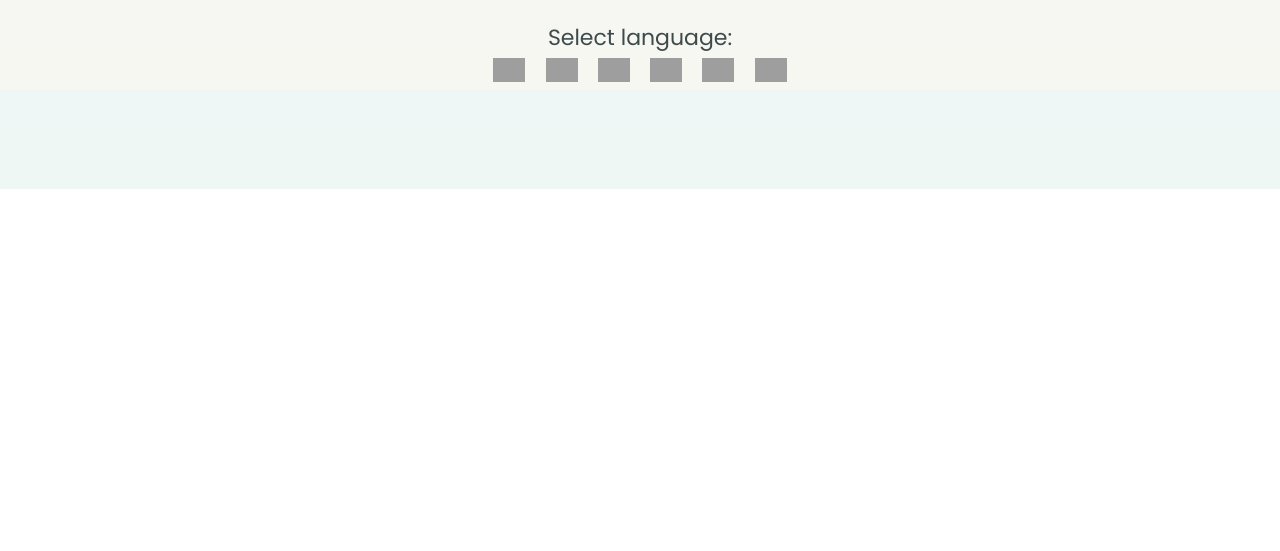
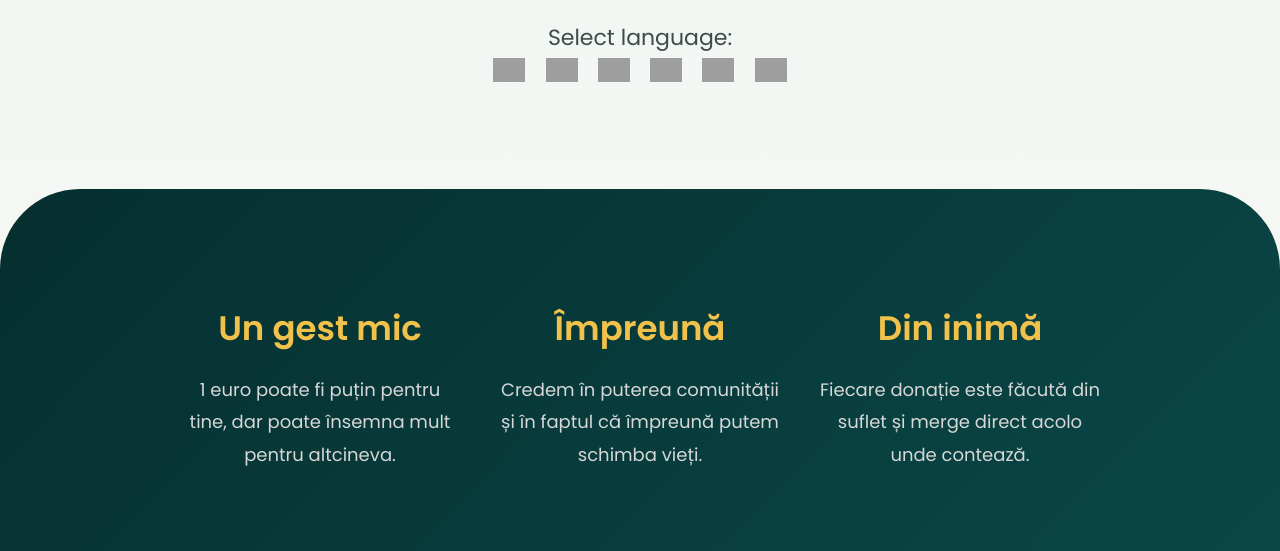
Before and after one commit to all1euro/1euro_project, a plain HTML site: page index.html in a window 1280 px wide. Shown: the part 611-1162 px from the top of the page. Before the commit the page ends 800 px from the top, so only its background shows below. Drawn offline with Linux system fonts and the light colour scheme; grey boxes are pictures that could not be loaded.

Commit message:
new style 1.0

```diff
--- a/index.html
+++ b/index.html
@@ -291,5 +291,25 @@ href="https://cdnjs.cloudflare.com/ajax/libs/font-awesome/6.5.1/css/all.min.css"
       }
     }
   </script>
+  <div class="bottom-section">
+  <div class="cards">
+
+    <div class="card">
+      <h3>Un gest mic</h3>
+      <p>1 euro poate fi puțin pentru tine, dar poate însemna mult pentru altcineva.</p>
+    </div>
+
+    <div class="card">
+      <h3>Împreună</h3>
+      <p>Credem în puterea comunității și în faptul că împreună putem schimba vieți.</p>
+    </div>
+
+    <div class="card">
+      <h3>Din inimă</h3>
+      <p>Fiecare donație este făcută din suflet și merge direct acolo unde contează.</p>
+    </div>
+
+
+</div>
 </body>
 </html>
```
